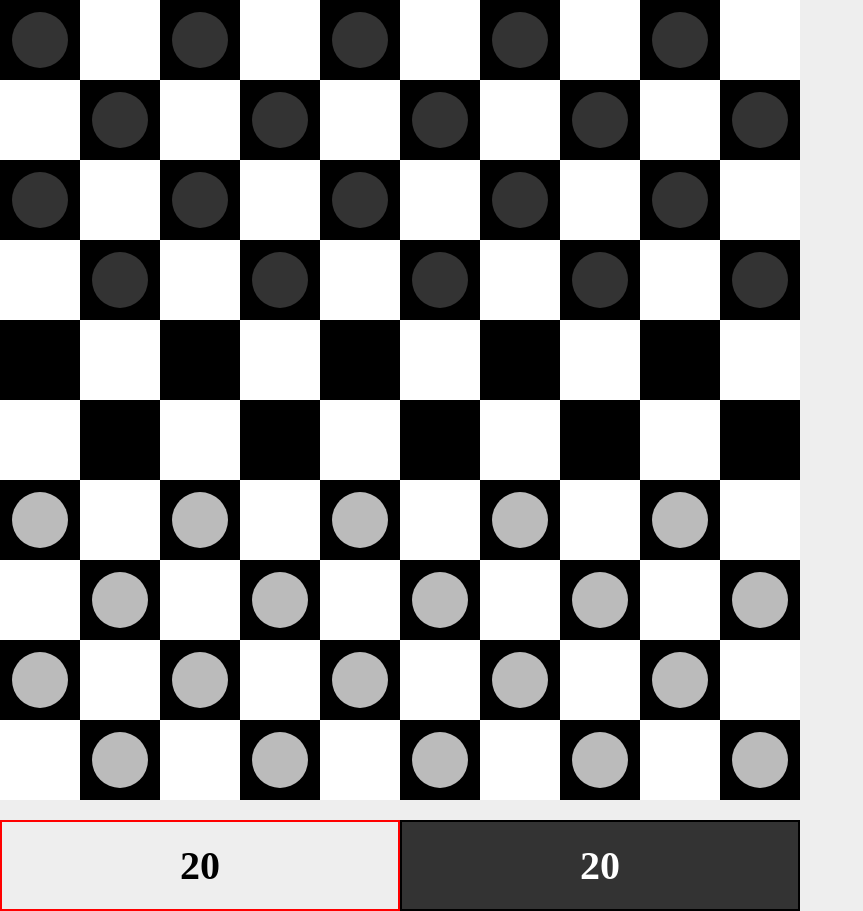
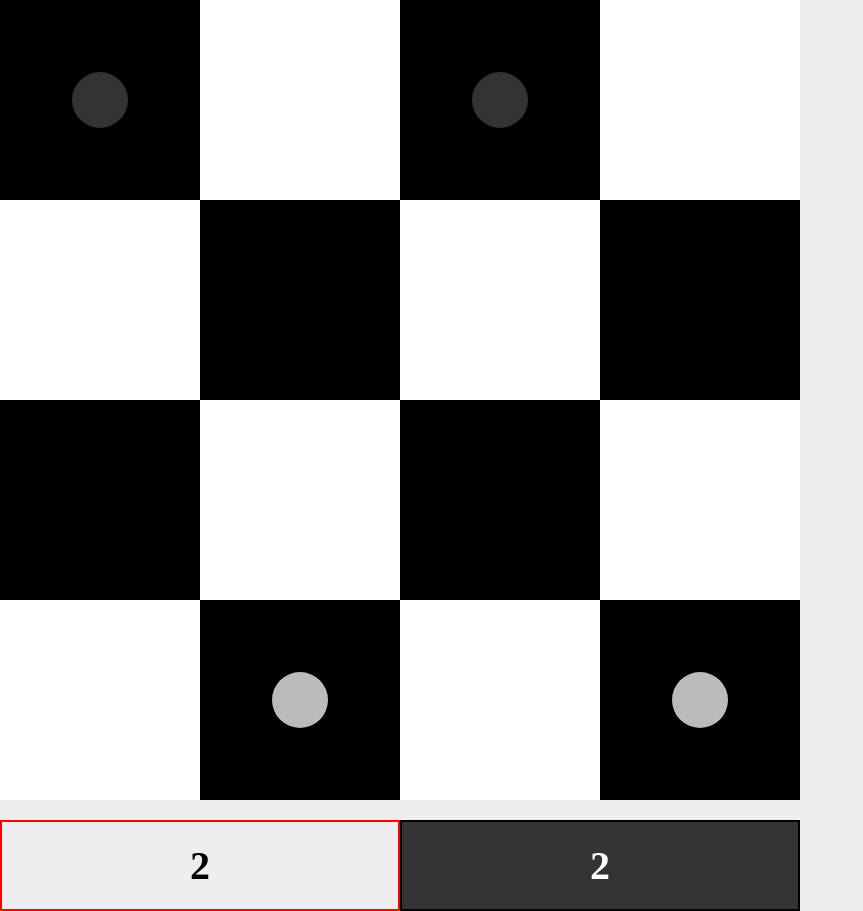
Before and after one commit to natholas/checkers, an Angular app: page / in a window 1280 px wide. Shown: the whole page, without its empty margins (0-863 px from the left). Built offline with nearby package versions, Linux system fonts and the light colour scheme.

Commit message:
Added basic king functionallity

```diff
--- a/src/app/board.service.ts
+++ b/src/app/board.service.ts
@@ -38,9 +38,11 @@ export class BoardService {
 
     for (let square of board.grid) {
 
-      if (square.traversable && square.pos.y < 4) {
+      if (square.traversable && square.pos.y < 1) {
+      // if (square.traversable && square.pos.y < 4) {
         square.chessPiece = new ChessPiece(players[1])
-      } else if (square.traversable && square.pos.y > board.size - 5) {
+      } else if (square.traversable && square.pos.y > board.size - 2) {
+      // } else if (square.traversable && square.pos.y > board.size - 5) {
         square.chessPiece = new ChessPiece(players[0])
       }
     }
--- a/src/app/board.ts
+++ b/src/app/board.ts
@@ -27,23 +27,32 @@ export class Board {
     let right = square.pos.x !== this.size - 1
     let bottom = square.pos.y !== this.size - 1
 
-    if (right && top) moves.push(new Vector(1,1))
-    if (right && bottom) moves.push(new Vector(1,-1))
-    if (left && bottom) moves.push(new Vector(-1,-1))
-    if (left && top) moves.push(new Vector(-1,1))
+    if (right && top) moves.push(new Vector(1,-1))
+    if (right && bottom) moves.push(new Vector(1,1))
+    if (left && bottom) moves.push(new Vector(-1,1))
+    if (left && top) moves.push(new Vector(-1,-1))
 
     for (let i = 0; i < moves.length; i ++) {
       let targetSquare = this.getSquare(square.pos.add(moves[i]))
+
+      if (!targetSquare) {
+        moves.splice(i, 1)
+        i--
+        continue
+      }
       if (targetSquare.chessPiece && targetSquare.chessPiece.player !== activePlayer) {
         let jumpTargetSquare = this.getSquare(targetSquare.pos.add(moves[i]))
-        if (!jumpTargetSquare.chessPiece) {
+        if (jumpTargetSquare && !jumpTargetSquare.chessPiece) {
           moves.splice(i, 1)
           moves.splice(i, 0, jumpTargetSquare)
         } else {
           moves.splice(i, 1)
           i --
         }
-      } else if (targetSquare.pos.y > square.pos.y && player.type == 0 || targetSquare.pos.y < square.pos.y && player.type == 1) {
+      } else if (targetSquare.chessPiece && targetSquare.chessPiece.player === activePlayer) {
+        moves.splice(i, 1)
+        i--
+      } else if (!square.chessPiece.king && (targetSquare.pos.y > square.pos.y && player.type == 0 || targetSquare.pos.y < square.pos.y && player.type == 1)) {
         moves.splice(i, 1)
         i--
       } else {
@@ -77,4 +86,11 @@ export class Board {
     return squares
   }
 
+  isKingableSquare(square: Square) {
+    if (!square.chessPiece) return false
+    let playerType = square.chessPiece.player.type
+    if (playerType === 0 && square.pos.y === 0) return true
+    if (playerType === 1 && square.pos.y === this.size - 1) return true
+  }
+
 }
--- a/src/app/chess-piece.ts
+++ b/src/app/chess-piece.ts
@@ -6,6 +6,7 @@ export class ChessPiece {
   selected: boolean = false
   origColor: string
   offset: Vector = new Vector()
+  king: boolean = false
 
   constructor(player: Player) {
     this.player = player
--- a/src/app/main/main.component.ts
+++ b/src/app/main/main.component.ts
@@ -26,7 +26,7 @@ export class MainComponent {
 
   ngOnInit() {
     this.players = [new Player(0), new Player(1)]
-    this.board = new Board(this.boardService.generate(10))
+    this.board = new Board(this.boardService.generate(4))
     this.boardService.setupGame(this.board, this.players)
     this.switchActivePlayer()
   }
@@ -96,6 +96,9 @@ export class MainComponent {
     this.selectSquare(newSquare)
     if (!didJump) this.switchActivePlayer()
     else this.removeJumpedPieces(oldSquare, newSquare)
+    if (this.board.isKingableSquare(newSquare)) {
+      newSquare.chessPiece.king = true
+    }
     this.update()
   }
 
--- a/src/app/renderer.service.ts
+++ b/src/app/renderer.service.ts
@@ -36,6 +36,14 @@ export class RendererService {
         ctx.fill()
 
         if (square.chessPiece.selected) {
+          ctx.strokeStyle = '#666'
+          ctx.stroke()
+        }
+
+        if (square.chessPiece.king) {
+          ctx.beginPath()
+          ctx.arc(x - square.chessPiece.offset.x, y - square.chessPiece.offset.y, 24, 0, 2 * Math.PI)
+          ctx.strokeStyle = 'red'
           ctx.stroke()
         }
       }
```
